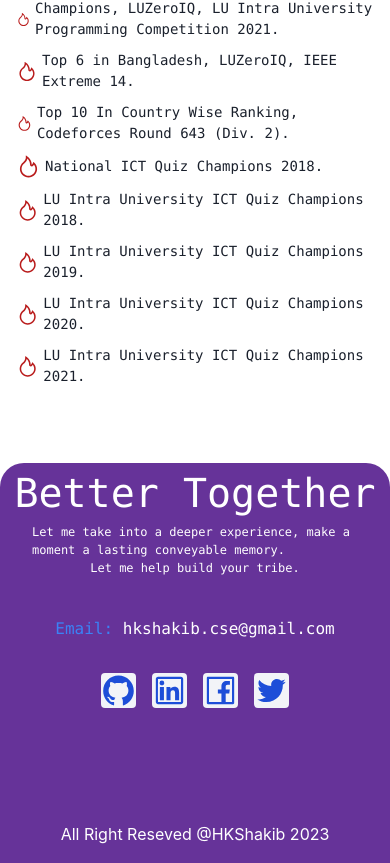
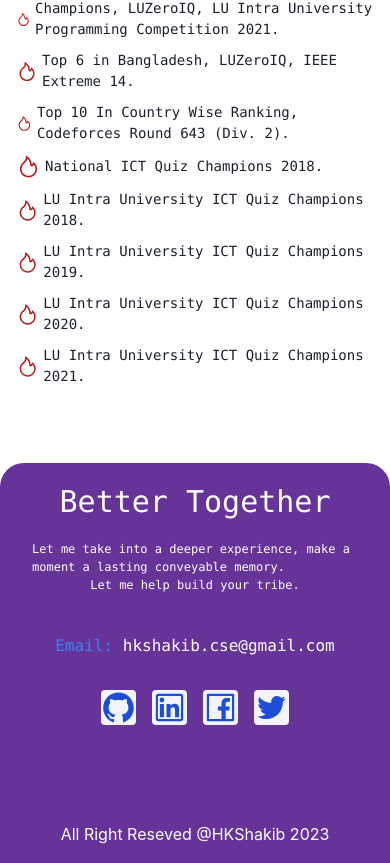
Before and after one commit to hkshakib/portfolio, a React (Create React App) app: page / in a window 390 px wide. Shown: the part 10689-11552 px from the top of the page. Built offline with nearby package versions, Linux system fonts and the light colour scheme; what tailwindcss-font-inter would draw is missing.

Commit message:
fix: Footer font size and give a padding

```diff
--- a/src/components/Footer.jsx
+++ b/src/components/Footer.jsx
@@ -14,7 +14,7 @@ const Footer = () => {
         <div className="flex flex-col lg:flex-1 flex-wrap">
           <div className="flex flex-col lg:flex-1 justify-start items-center">
             <div className="flex lg:flex-1">
-              <h1 className="text-white text-[40px] lg:text-[56px] font-mono">
+              <h1 className="text-white text-[30px] p-4 lg:p-0 lg:text-[56px] font-mono">
                 Better Together
               </h1>
             </div>
```
